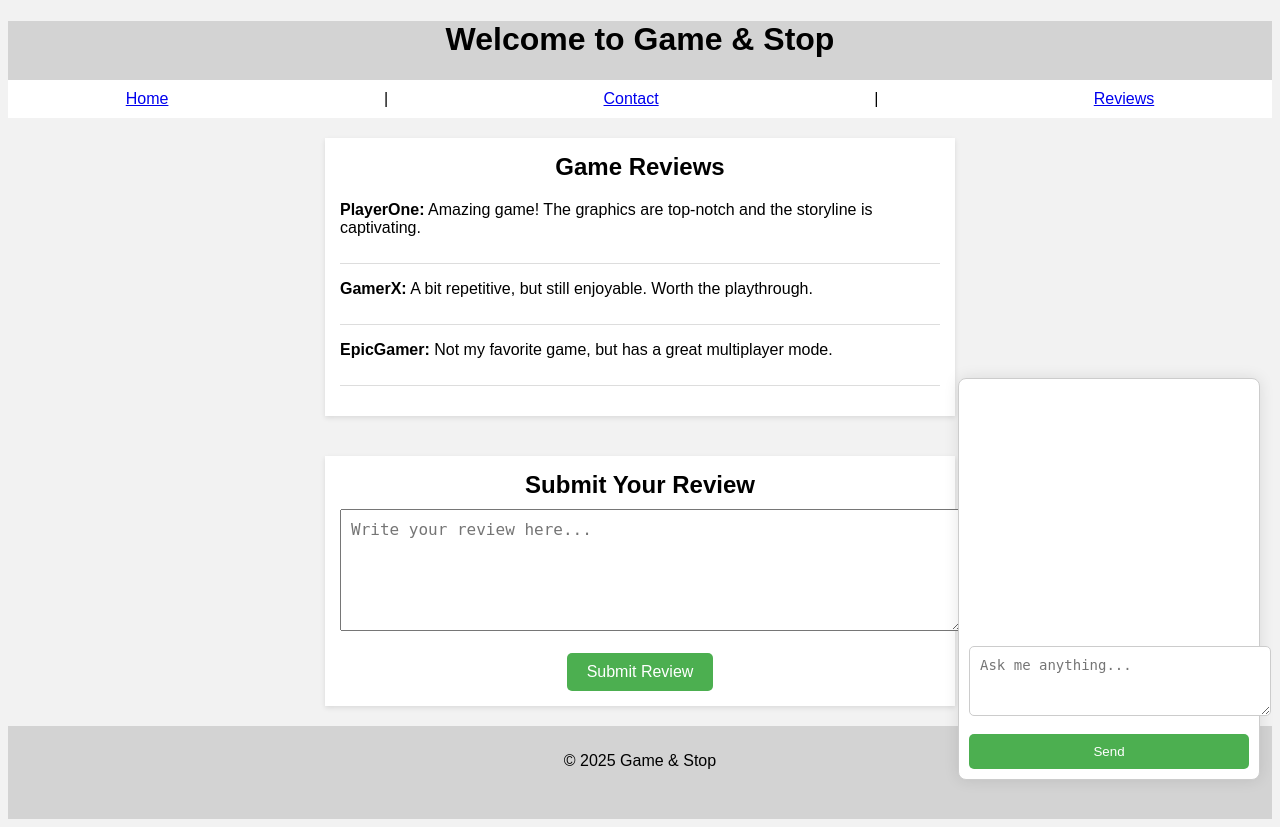
After one commit to JackOSullivan003/Game-Shop, a PHP site: page /Chatbot.php in a window 1280 px wide. The commit adds this page. Run offline with PHP 8.4, Linux system fonts and the light colour scheme.

Commit message:
ads+chatbot

```diff
--- /dev/null
+++ b/Chatbot.php
@@ -0,0 +1,217 @@
+<?php
+$reviews = [
+    ["username" => "PlayerOne", "review" => "Amazing game! The graphics are top-notch and the storyline is captivating."],
+    ["username" => "GamerX", "review" => "A bit repetitive, but still enjoyable. Worth the playthrough."],
+    ["username" => "EpicGamer", "review" => "Not my favorite game, but has a great multiplayer mode."],
+];
+
+$logins = [
+    ["Username" => "enter username:", "Password" => "enter password:"]
+];
+
+if ($_SERVER["REQUEST_METHOD"] == "POST" && isset($_POST['review'])) {
+    $newReview = $_POST['review_text'];
+    $username = "Guest";
+    $reviews[] = ["username" => $username, "review" => $newReview];
+}
+?>
+
+<!DOCTYPE html>
+<html>
+    <head>
+        <title>Game & Stop - Reviews</title>
+        <style>
+            body {
+                background-color: #f2f2f2;
+                font-family: Arial, sans-serif;
+                text-align: center;
+            }
+
+            header {
+                background-color: lightgrey;
+            }
+
+            nav {
+                display: flex;
+                justify-content: space-around;
+                background-color: white;
+                padding: 10px;
+            }
+
+            .review-section {
+                display: inline-block;
+                background-color: white;
+                width: 600px;
+                padding: 15px;
+                margin: 20px 0;
+                box-shadow: 0 2px 5px rgba(0, 0, 0, 0.1);
+            }
+
+            .review-section h3 {
+                margin: 0;
+                font-size: 24px;
+                font-weight: bold;
+            }
+
+            .reviews-container {
+                margin-top: 20px;
+                text-align: left;
+            }
+
+            .review {
+                margin-bottom: 15px;
+                border-bottom: 1px solid #ddd;
+                padding-bottom: 10px;
+            }
+
+            footer {
+                background-color: lightgrey;
+                padding: 10px;
+                text-align: center;
+            }
+
+            a.social-media-link {
+                color: black;
+                text-decoration: none;
+                padding: 2px;
+                font-size: 20px;
+            }
+
+            a.social-media-link:hover {
+                color: blue;
+            }
+
+            .review-form textarea {
+                width: 100%;
+                height: 100px;
+                padding: 10px;
+                margin-top: 10px;
+                font-size: 16px;
+            }
+
+            .review-form input[type="submit"] {
+                padding: 10px 20px;
+                font-size: 16px;
+                cursor: pointer;
+                background-color: #4CAF50;
+                color: white;
+                border: none;
+                border-radius: 5px;
+            }
+
+            .review-form input[type="submit"]:hover {
+                background-color: #45a049;
+            }
+
+            #chatbot-container {
+                position: fixed;
+                bottom: 20px;
+                right: 20px;
+                width: 300px;
+                height: 400px;
+                background-color: white;
+                border: 1px solid #ccc;
+                border-radius: 8px;
+                box-shadow: 0 0 15px rgba(0, 0, 0, 0.1);
+                display: flex;
+                flex-direction: column;
+            }
+
+            .chatbox {
+                display: flex;
+                flex-direction: column;
+                padding: 10px;
+                height: 100%;
+            }
+
+            .chat-log {
+                flex-grow: 1;
+                overflow-y: auto;
+                margin-bottom: 10px;
+            }
+
+            #user-input {
+                width: 100%;
+                padding: 10px;
+                font-size: 14px;
+                border-radius: 5px;
+                border: 1px solid #ccc;
+            }
+
+            button {
+                padding: 10px 15px;
+                background-color: #4CAF50;
+                color: white;
+                border: none;
+                border-radius: 5px;
+                cursor: pointer;
+            }
+
+            button:hover {
+                background-color: #45a049;
+            }
+
+            .user-message {
+                background-color: #e0e0e0;
+                padding: 8px;
+                margin: 5px 0;
+                border-radius: 5px;
+                text-align: left;
+            }
+
+            .bot-message {
+                background-color: #4CAF50;
+                color: white;
+                padding: 8px;
+                margin: 5px 0;
+                border-radius: 5px;
+                text-align: left;
+            }
+        </style>
+    </head>
+    <body>
+        <header>
+            <h1>Welcome to Game & Stop</h1>
+            <nav>
+                <a href="index.php">Home</a> |
+                <a href="#">Contact</a> |
+                <a href="reviews.php">Reviews</a>
+            </nav>
+        </header>
+
+        <section class="review-section">
+            <h3>Game Reviews</h3>
+            <div class="reviews-container">
+                <?php foreach ($reviews as $review): ?>
+                    <div class="review">
+                        <p><strong><?= $review['username']; ?>:</strong> <?= $review['review']; ?></p>
+                    </div>
+                <?php endforeach; ?>
+            </div>
+        </section>
+
+        <section class="review-section">
+            <h3>Submit Your Review</h3>
+            <form action="reviews.php" method="post" class="review-form">
+                <textarea name="review_text" required placeholder="Write your review here..."></textarea><br><br>
+                <input type="submit" name="review" value="Submit Review">
+            </form>
+        </section>
+
+        <div id="chatbot-container">
+            <div id="chatbox" class="chatbox">
+                <div id="chat-log" class="chat-log"></div>
+                <textarea id="user-input" placeholder="Ask me anything..." rows="3"></textarea><br>
+                <button onclick="sendMessage()">Send</button>
+            </div>
+        </div>
+
+        <footer>
+            <p>&copy; 2025 Game & Stop</p>
+            <a class="social-media-link" href="#"><i class="fa fa-facebook"></i></a>
+            <a class="social-media-link" href="#"><i class="fa fa-twitter"></i></a>
+        </footer>
+
+
+    </body>
+</html>
```
Also changed, not shown: V2.php (added, +222 -0 lines), regestration.php (+0 -9 lines), 5 other files.
